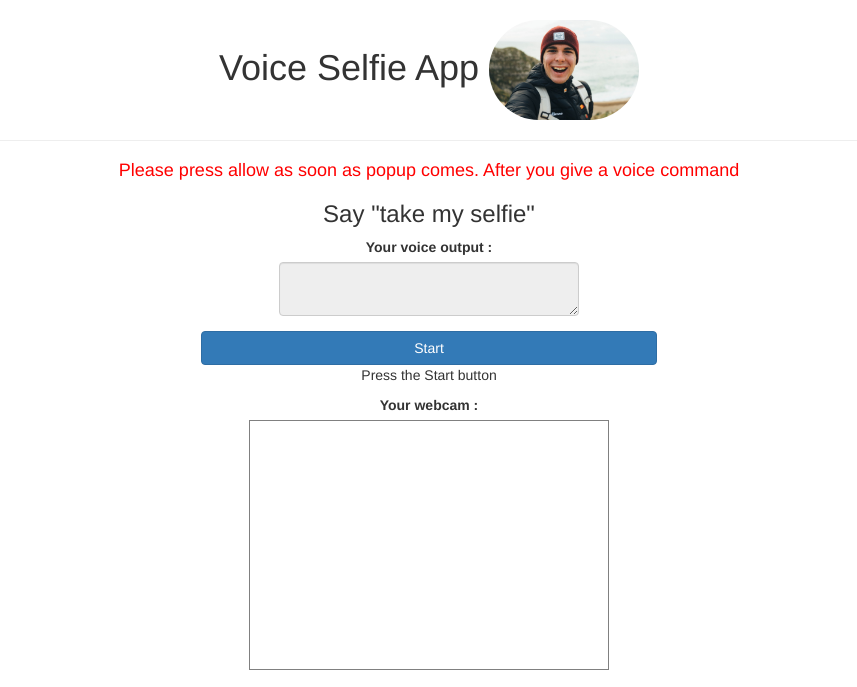
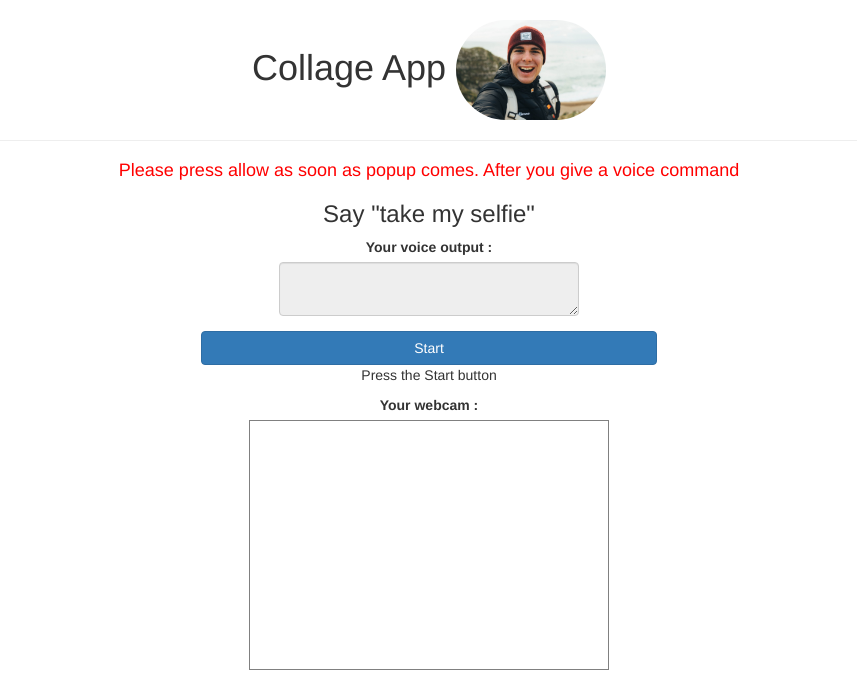
Before and after one commit to Shristisingh14/collage_app, a plain HTML site: page index.html in a window 1280 px wide. Shown: the top 687 px of the page, without its empty margins (211-1068 px from the left). Drawn offline with nearby package versions, Linux system fonts and the light colour scheme.

Commit message:
Add files via upload

```diff
--- a/index.html
+++ b/index.html
@@ -15,7 +15,7 @@
     <div class="container">
     <center>
         <a href="" id="link" download="myselfie.png"></a>
-        <h1>Voice Selfie App
+        <h1>Collage App
             <img id="logo" src="selfie.jpeg">
         </h1>
         <hr>
```
